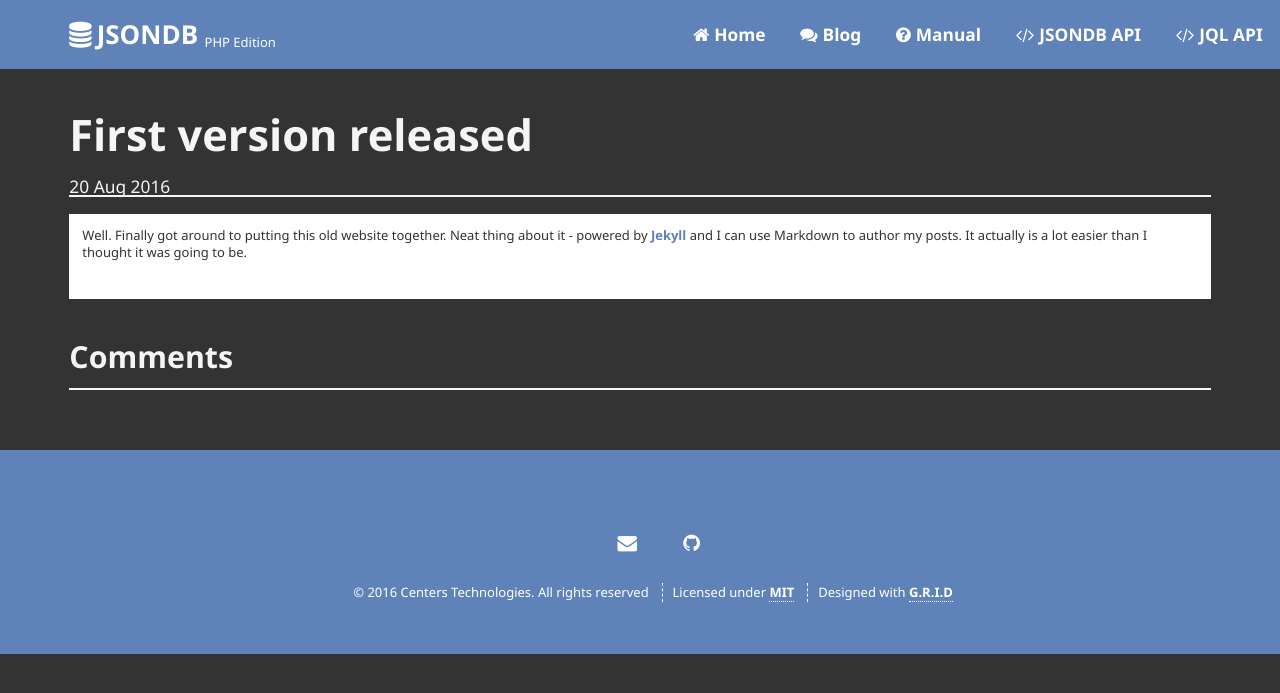
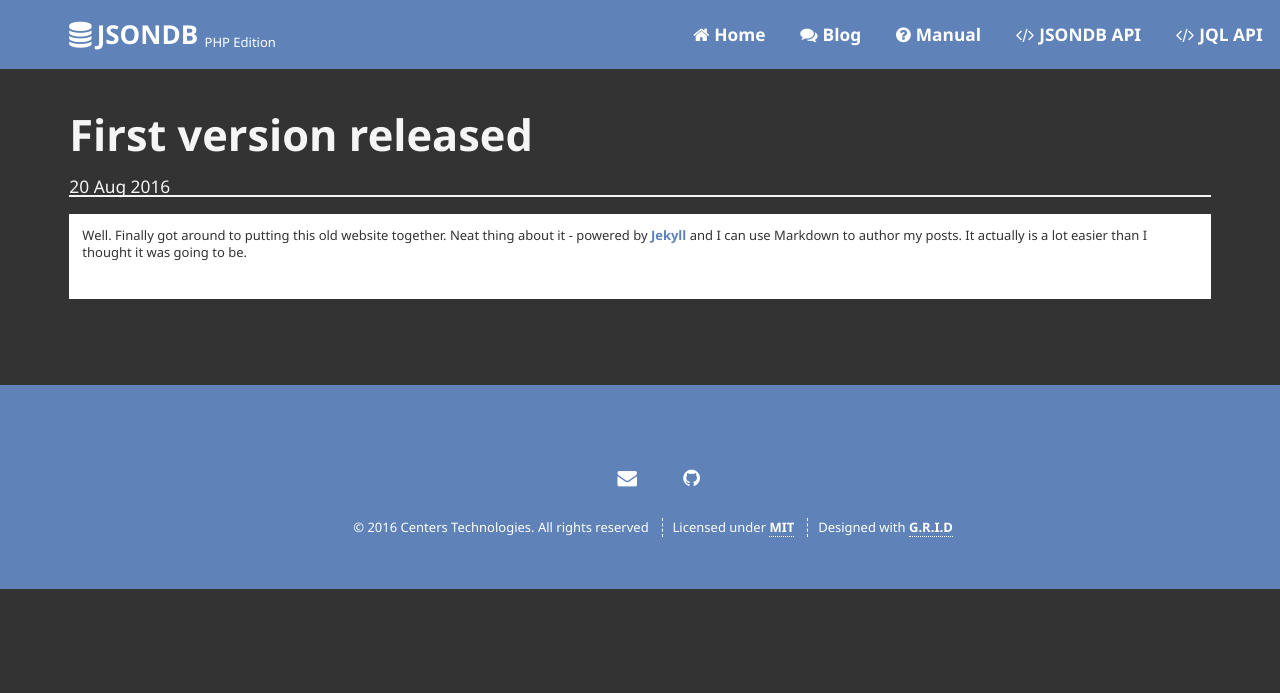
Before and after one commit to ElementaryFramework/JSONDB, a Jekyll site: the page built from _posts/2016-08-20-first-version-released.md, in a window 1280 px wide. Shown: the top 693 px of the page. Built offline with Jekyll 4.4.1, drawn with Linux system fonts in a browser that asks for light colours; comment, search, counter and statistics services are not loaded.

Commit message:
Update website

```diff
--- a/_layouts/post.html
+++ b/_layouts/post.html
@@ -20,9 +20,6 @@ layout: default
     <div class="grid">
         <div class="g12">
             <section class="blog comments">
-                <header>
-                    <h3>Comments</h3>
-                </header>
                 <div id="disqus_thread"></div>
                 <script>
                      var disqus_config = function () {
```
Also changed, not shown: other parts of _layouts/post.html (+1 -1 lines).
